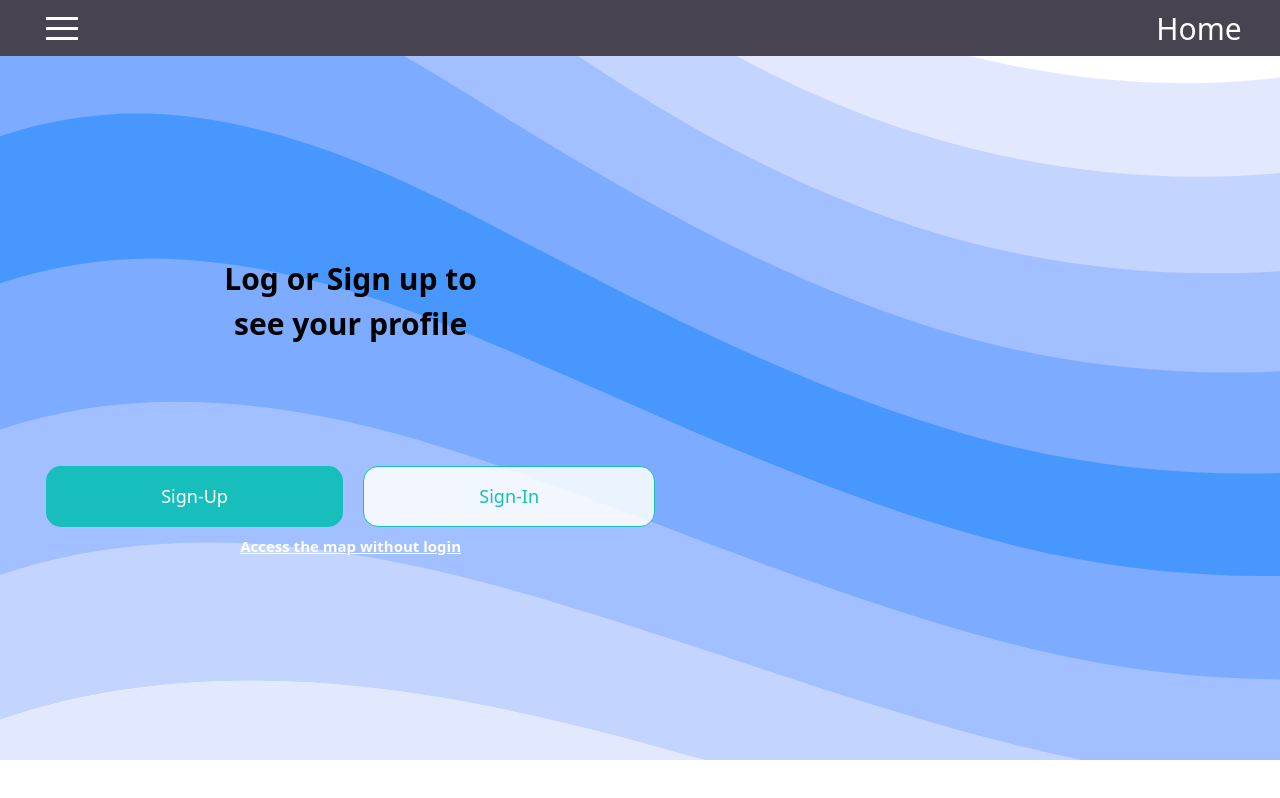
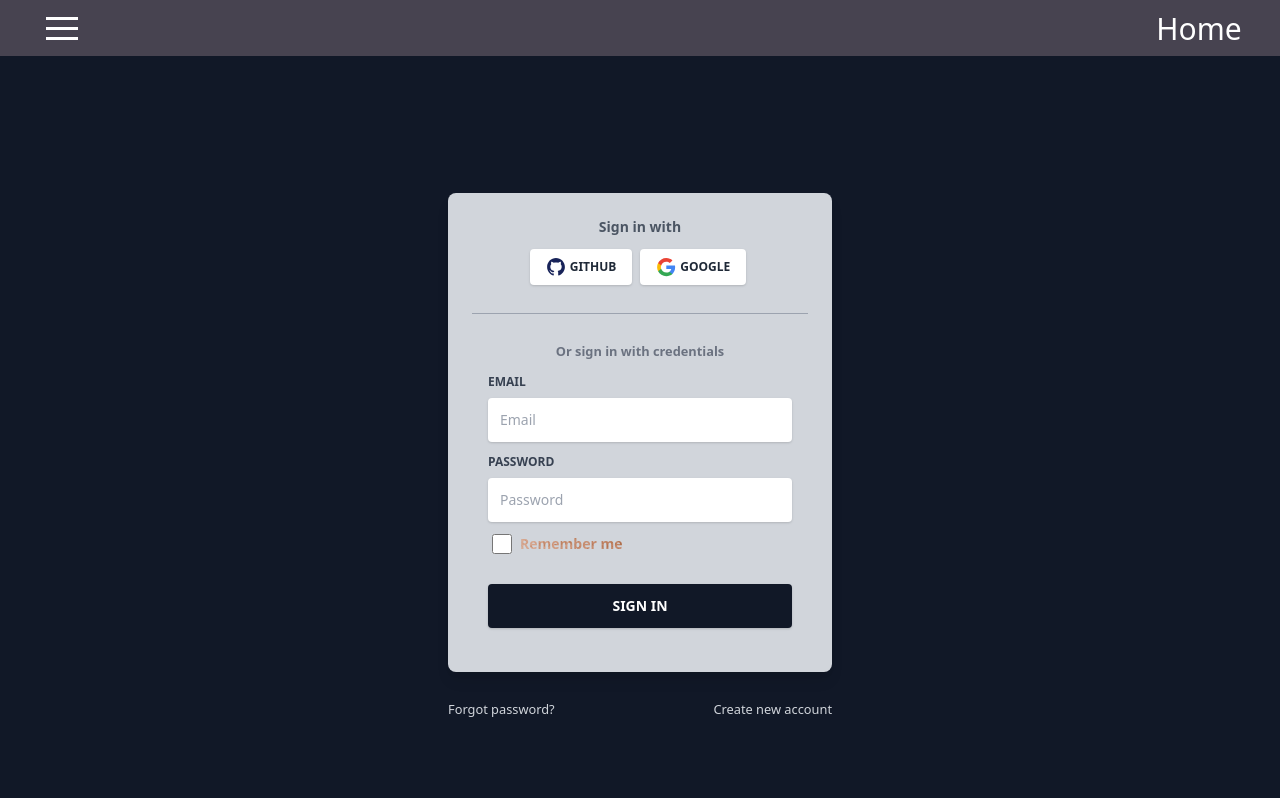
Before and after one commit to teasmade/nts-js-202103-p2-bicloo, a React (Create React App) app: page /profile in a window 1280 px wide. Shown: the top 798 px of the page. Built offline with nearby package versions, Linux system fonts and the light colour scheme.

Commit message:
Co-authored-by: Cédric La Barthe <cedric-labarthe@users.noreply.github.com>

```diff
--- a/src/components/profile/Log.jsx
+++ b/src/components/profile/Log.jsx
@@ -1,27 +1,17 @@
 import React, { useEffect, useState } from 'react';
-import LogSignButtons from '../tools/LogSignButtons';
+/* import LogSignButtons from '../tools/LogSignButtons'; */
 import './Log.css';
 import Profile from './Profile';
 import UserService from '../../Services/UserService';
+import SignIn from './signin/SignIn';
 
 const Log = () => {
   const [logged, setLogged] = useState(false);
   useEffect(() => setLogged(UserService.getUser()), []);
-  const signPage = (
-    <>
-      <section className="log" id="profile">
-        <div className="max-width">
-          <div className="log-content">
-            <div className="text-1">Log or Sign up to</div>
-            <div className="text-2">see your profile</div>
-          </div>
-          <LogSignButtons noLog page="profile" />
-        </div>
-      </section>
-    </>
+
+  return (
+    <div className="logContainer">{logged ? <Profile /> : <SignIn />}</div>
   );
-
-  return <div className="logContainer">{logged ? <Profile /> : signPage}</div>;
 };
 
 export default Log;
--- a/src/components/profile/signin/SignIn.jsx
+++ b/src/components/profile/signin/SignIn.jsx
@@ -1,24 +1,24 @@
 /* eslint-disable global-require */
 /* eslint-disable jsx-a11y/label-has-associated-control */
 /* import { LockClosedIcon } from '@heroicons/react/solid'; */
-/* import { useHistory } from 'react-router-dom'; */
+import { useHistory, Link } from 'react-router-dom';
 /* import Logo from '../../../assets/logo.png'; */
-/* import UserService from '../../../Services/UserService'; */
+import UserService from '../../../Services/UserService';
 
 const SignIn = () => {
-  /* const history = useHistory();
+  const history = useHistory();
   const redirect = () => {
     if (UserService.getUser())
       history.push(history.location.state ? `/${history.location.state}` : '/');
-  }; */
+  };
 
   const handleSign = (e) => {
     e.preventDefault();
-    console.log(e);
-    /* const mail = e.target[2].value;
-    const password = e.target[4].value;
+    console.log(e.target);
+    const mail = e.target[0].value;
+    const password = e.target[1].value;
     UserService.logUser(mail, password);
-    setTimeout(redirect, 500); */
+    setTimeout(redirect, 500);
   };
 
   return (
@@ -123,7 +123,7 @@ const SignIn = () => {
                       <div className="text-center mt-6">
                         <button
                           className="bg-gray-900 text-white active:bg-gray-700 text-sm font-bold uppercase px-6 py-3 rounded shadow hover:shadow-lg outline-none focus:outline-none mr-1 mb-1 w-full"
-                          type="button"
+                          type="submit"
                           style={{ transition: 'all .15s ease' }}
                         >
                           Sign In
@@ -148,7 +148,9 @@ const SignIn = () => {
                       onClick={(e) => e.preventDefault()}
                       className="text-gray-300"
                     >
-                      <small>Create new account</small>
+                      <Link to="/signUp">
+                        <small>Create new account</small>
+                      </Link>
                     </a>
                   </div>
                 </div>
```
